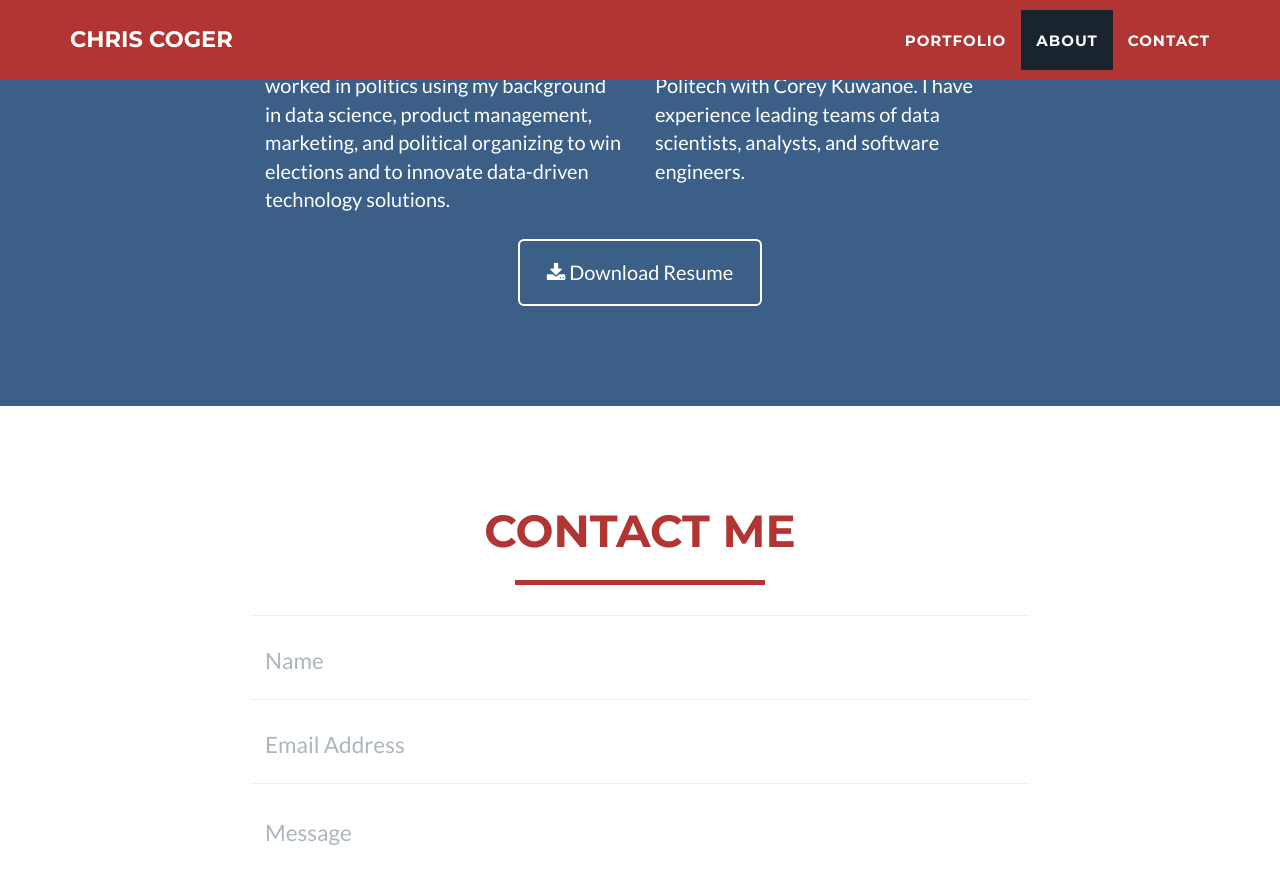
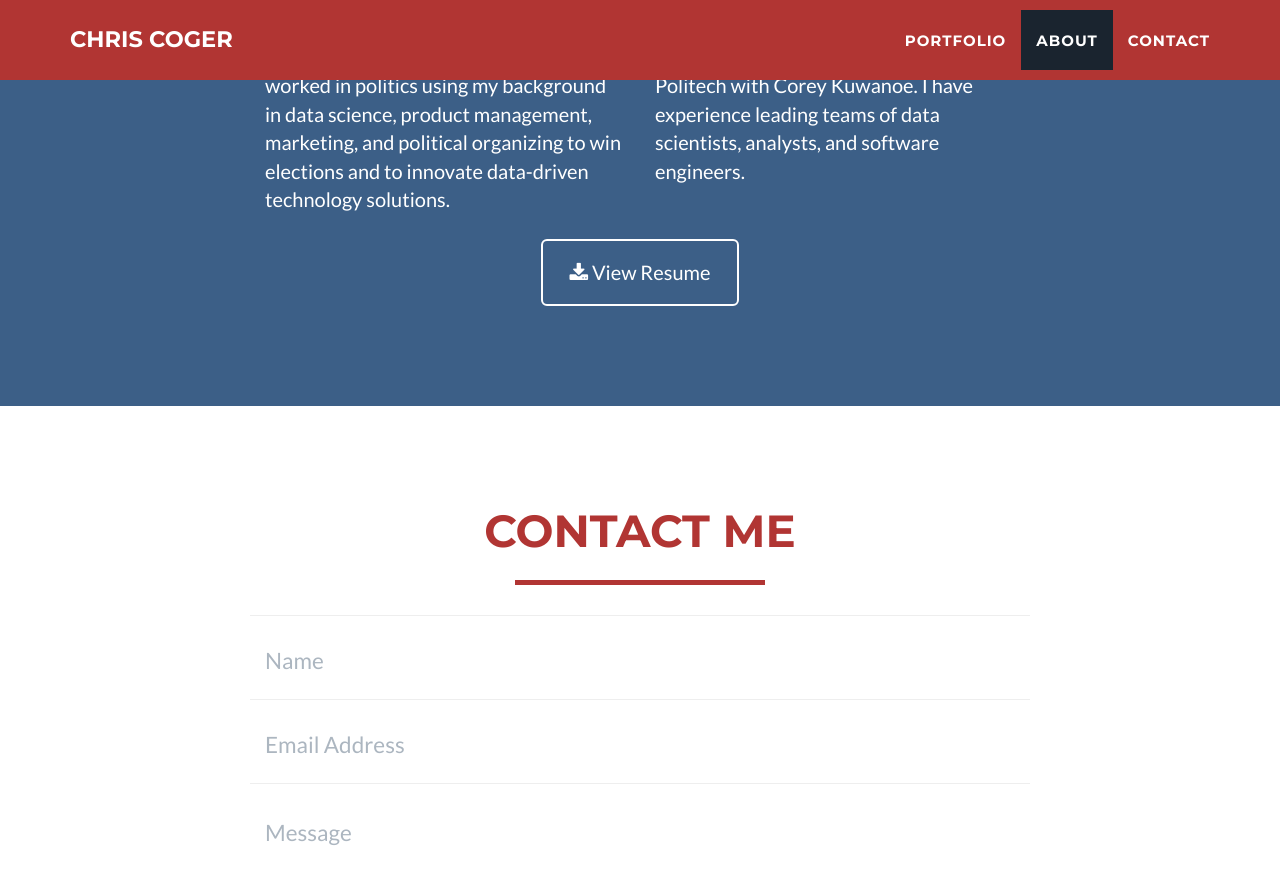
Before and after one commit to coger/coger.github.io, a Jekyll site: the page built from index.html, in a window 1280 px wide and 900 px high, scrolled down 1889 px. Shown: the top 884 px of the window. Built offline with Jekyll 4.4.1, drawn with Linux system fonts in a browser that asks for light colours.

Commit message:
resume address update

```diff
--- a/_includes/about.html
+++ b/_includes/about.html
@@ -15,8 +15,8 @@
                     <p>After serving as the Nevada State Data Director for President Obama's Re-election Campaign in 2012, I co-founded <a href="http://politech.io" style="color:white">Politech</a> with Corey Kuwanoe. I have experience leading teams of data scientists, analysts, and software engineers.</p>
                 </div>
                 <div class="col-lg-8 col-lg-offset-2 text-center">
-                    <a href="/assets/chris_coger-resume.pdf" class="btn btn-lg btn-outline">
-                        <i class="fa fa-download"></i> Download Resume
+                    <a href="/assets/chris_coger-resume.jpg" class="btn btn-lg btn-outline">
+                        <i class="fa fa-download"></i> View Resume
                     </a>
                 </div>
             </div>
```
Also changed, not shown: assets/chris_coger-resume.jpg (added).
